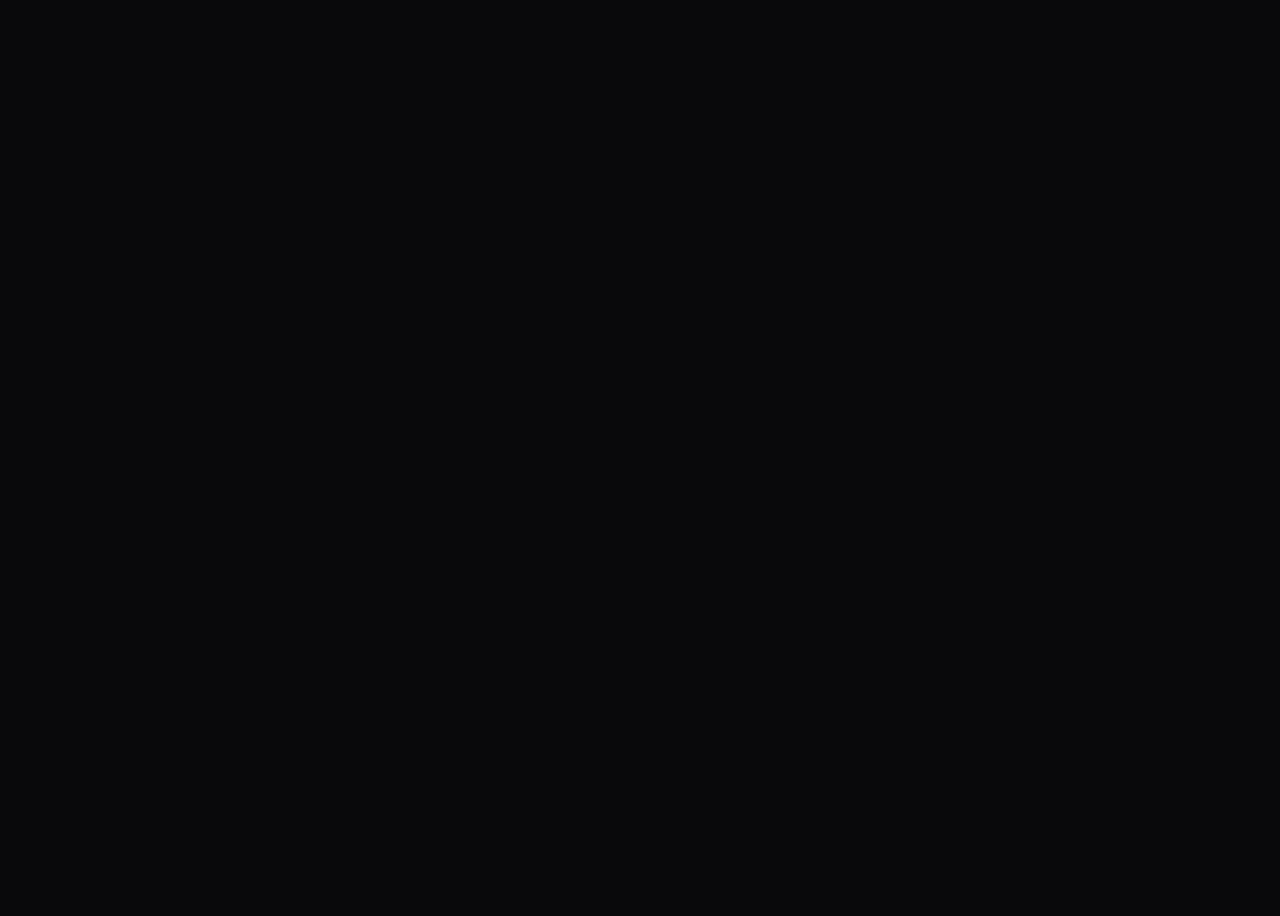
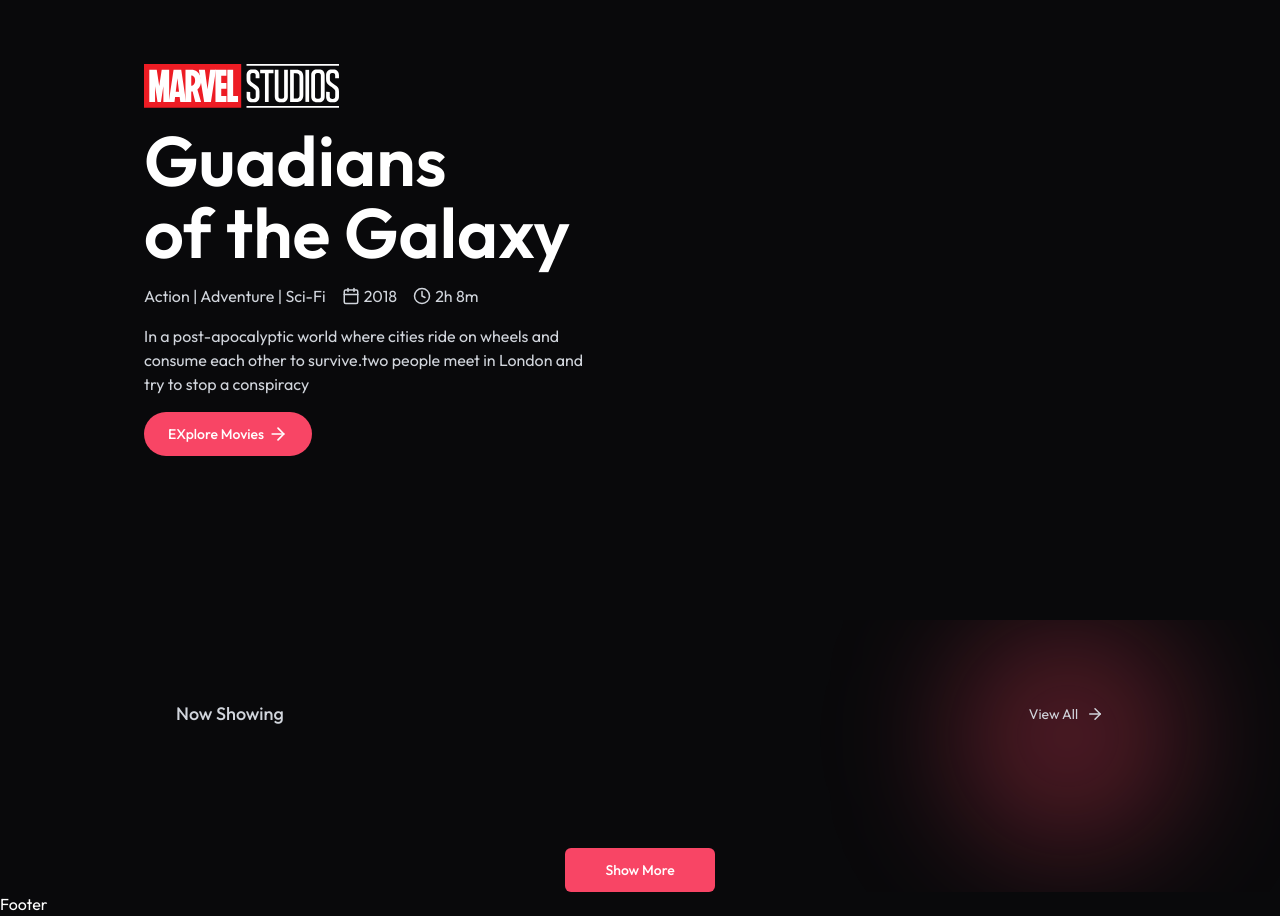
Before and after one commit to sksanoyarali/Ticketly, a React (Vite) app in the folder frontend/: page / in a window 1280 px wide. Shown: the part 180-1096 px from the top of the page. Before the commit the page ends 800 px from the top, so only its background shows below. Built offline with nearby package versions, Linux system fonts and the light colour scheme; no server answers.

Commit message:
added Featured section ui

```diff
--- /dev/null
+++ b/frontend/src/components/BlurCircle.jsx
@@ -0,0 +1,17 @@
+import React from 'react'
+
+const BlurCircle = ({
+  top = 'auto',
+  left = 'auto',
+  right = 'auto',
+  bottom = 'auto',
+}) => {
+  return (
+    <div
+      className="absolute -z-50 h-58 w-58 aspect-square rounded-full bg-primary/30 blur-3xl"
+      style={{ top: top, left: left, right: right, bottom: bottom }}
+    ></div>
+  )
+}
+
+export default BlurCircle
--- /dev/null
+++ b/frontend/src/components/FeaturedSection.jsx
@@ -0,0 +1,37 @@
+import { ArrowRight } from 'lucide-react'
+import React from 'react'
+import { useNavigate } from 'react-router-dom'
+import BlurCircle from './BlurCircle'
+
+const FeaturedSection = () => {
+  const navigate = useNavigate()
+  return (
+    <div className="px-6 md:px-16 lg:px-24 xl:px-44 overflow-hidden">
+      <div className="relative flex items-center justify-between pt-20 pb-10">
+        <BlurCircle top="0" right="-80px" />
+        <p className="text-gray-300 font-medium text-lg">Now Showing</p>
+        <button
+          onClick={() => navigate('/movies')}
+          className="group flex items-center gap-2 text-sm text-gray-300 cursor-pointer"
+        >
+          View All
+          <ArrowRight className="group-hover:translate-x-0.5 transition w-4.5 h-4.5" />
+        </button>
+      </div>
+      <div></div>
+      <div className="flex justify-center mt-20">
+        <button
+          onClick={() => {
+            navigate('/movies')
+            scrollTo(0, 0)
+          }}
+          className="px-10 py-3 text-sm bg-primary hover:bg-primary-dull transition rounded-md font-medium cursor-pointer"
+        >
+          Show More
+        </button>
+      </div>
+    </div>
+  )
+}
+
+export default FeaturedSection
--- a/frontend/src/pages/Home.jsx
+++ b/frontend/src/pages/Home.jsx
@@ -1,7 +1,14 @@
 import React from 'react'
+import HeroSection from '../components/HeroSection'
+import FeaturedSection from '../components/featuredSection'
 
 const Home = () => {
-  return <div>Home</div>
+  return (
+    <>
+      <HeroSection />
+      <FeaturedSection />
+    </>
+  )
 }
 
 export default Home
```
